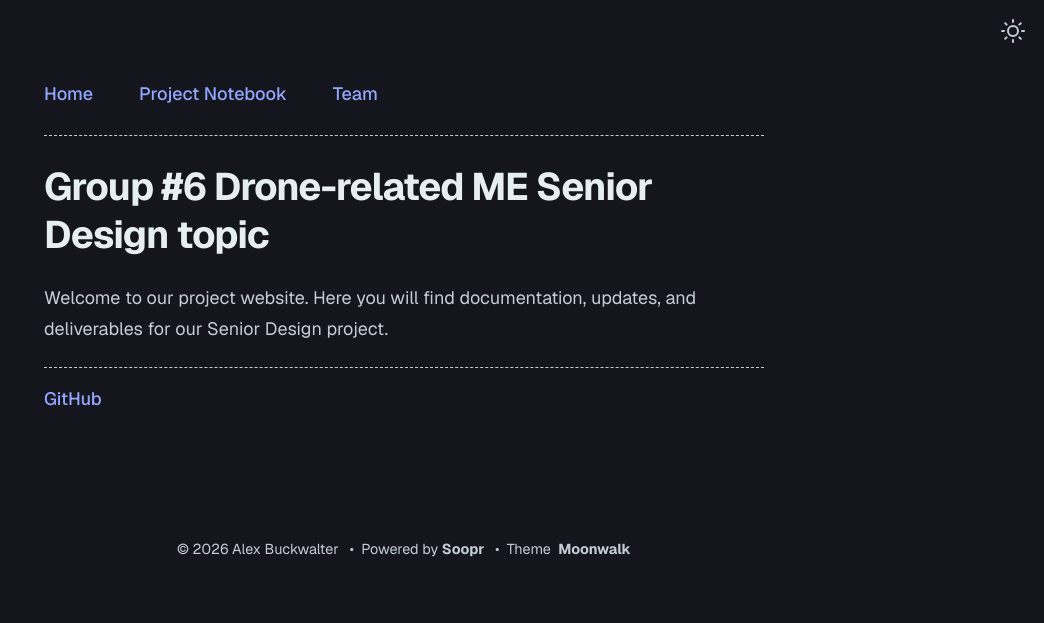
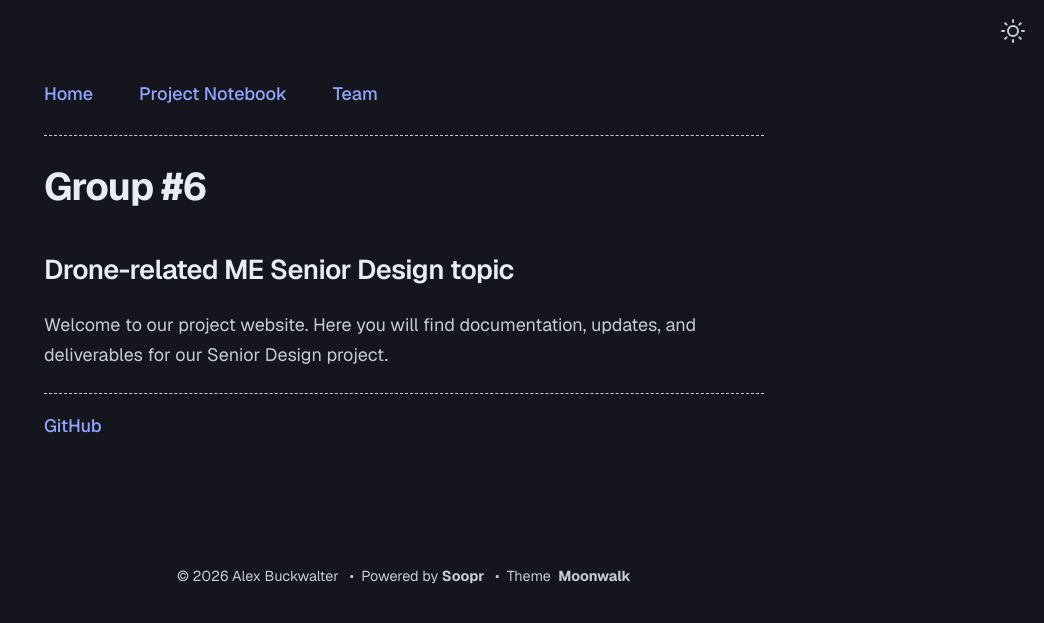
Before and after one commit to a-buck-1/a-buck-1.github.io-Senior-Design, a Jekyll site: the page built from index.md, in a window 1280 px wide. Shown: the top 623 px of the page, without its empty margins (236-1280 px from the left). Built offline with Jekyll 4.4.1, drawn with Linux system fonts in a browser that asks for light colours.

```diff
--- a/index.md
+++ b/index.md
@@ -3,6 +3,7 @@ layout: home
 title: Group 6 Senior Design
 ---
 
-# Group #6 Drone-related ME Senior Design topic
+# Group #6
+## Drone-related ME Senior Design topic
 
 Welcome to our project website. Here you will find documentation, updates, and deliverables for our Senior Design project.
```
